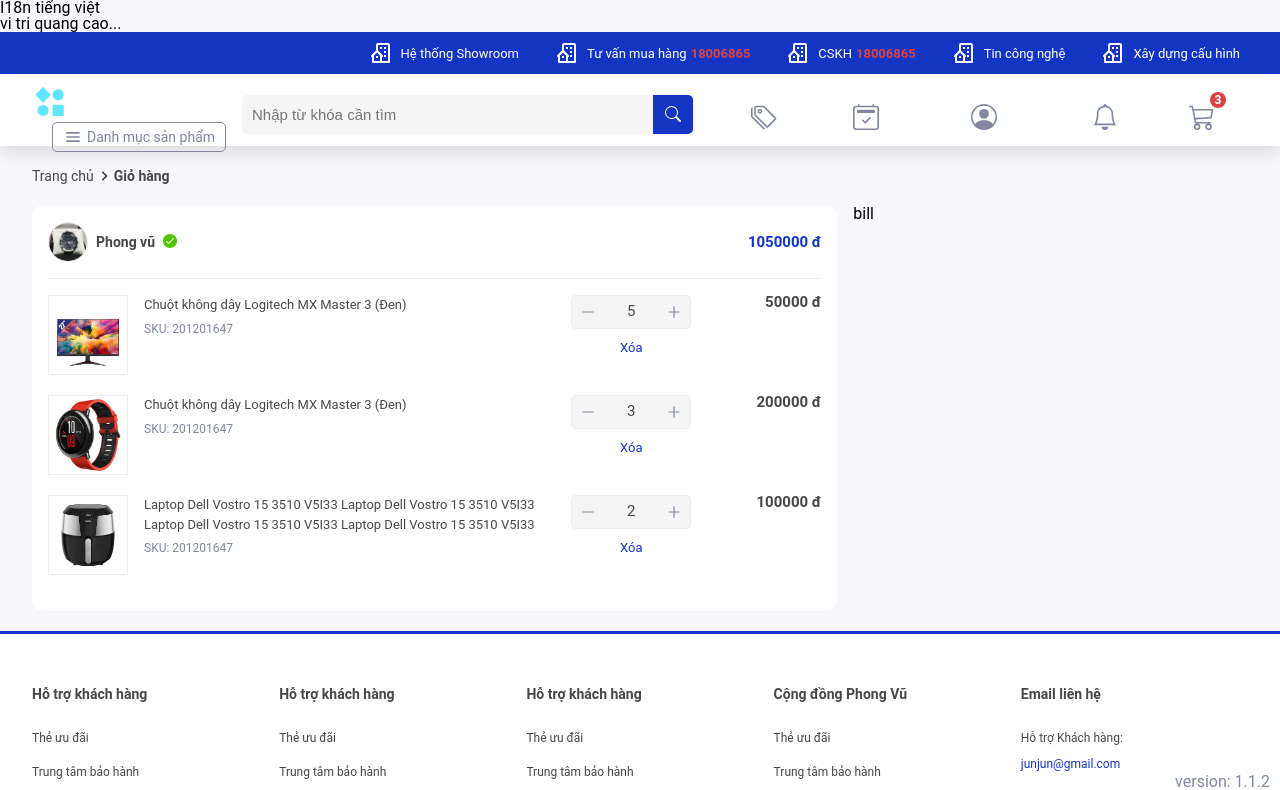
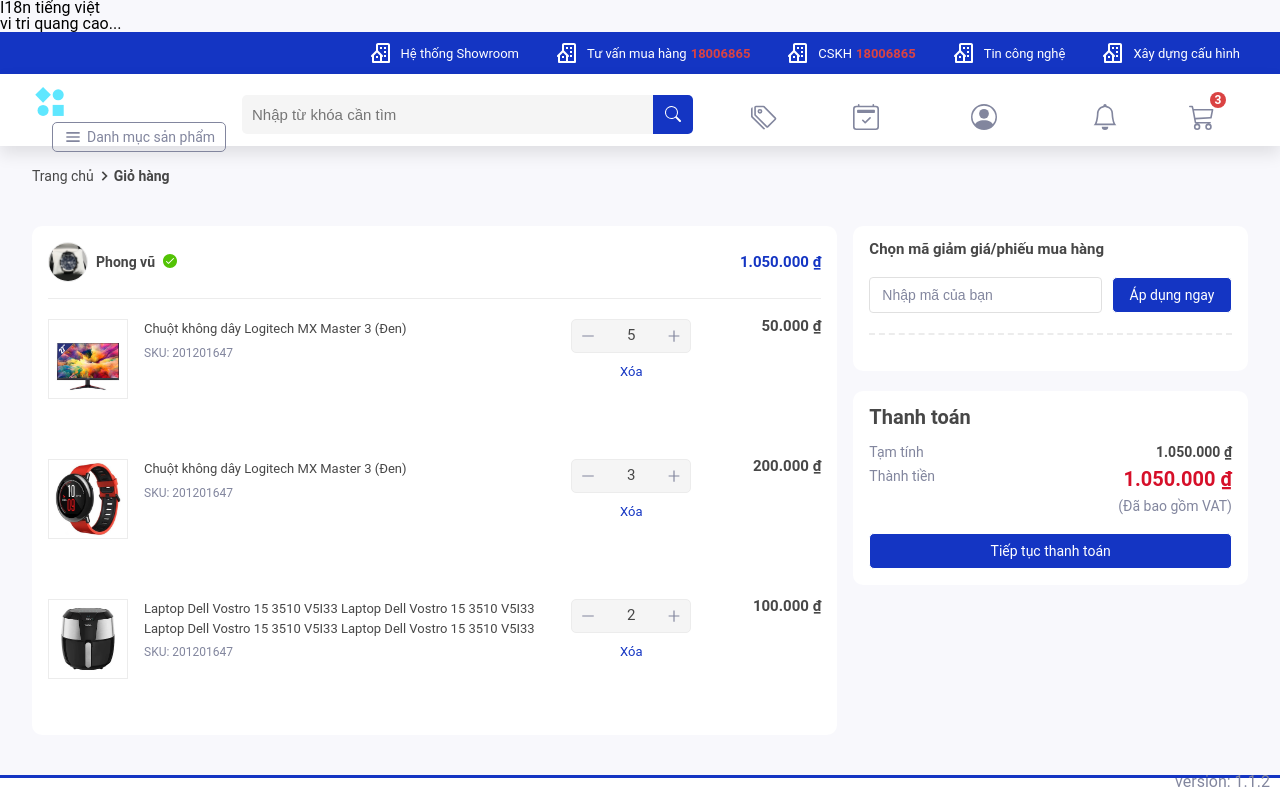
Before and after one commit to tranntuanduong/phongvu-clone, a Next.js app: page /cart in a window 1280 px wide. Shown: the top 790 px of the page. Built offline with nearby package versions, Linux system fonts and the light colour scheme.

Commit message:
update cart page

```diff
--- /dev/null
+++ b/src/components/Cart/CartCoupons/index.tsx
@@ -0,0 +1,44 @@
+import Button from '@components/Elements/Button';
+import Divider from '@components/Elements/Divider';
+import TextField from '@components/Form/TextField';
+import { colors } from '@theme/colors';
+import { fontSizes } from '@theme/fontSizes';
+import styled from 'styled-components';
+
+const CartCoupons = () => {
+  return (
+    <StyledCartCoupons>
+      <div className="title">Chọn mã giảm giá/phiếu mua hàng</div>
+      <div className="wrap">
+        <TextField placeholder="Nhập mã của bạn" />
+        <div className="btn">
+          <Button disiable>Áp dụng ngay</Button>
+        </div>
+      </div>
+      <Divider size='medium' type="dashed" margin="20px 0"/>
+    </StyledCartCoupons>
+  );
+};
+
+const StyledCartCoupons = styled.div`
+  & .title {
+    font-size: ${fontSizes.body1};
+    color: ${colors.text};
+    font-weight: 600;
+  }
+
+  & .wrap {
+    margin-top: 20px;
+    display: flex;
+
+    & input {
+      margin-right: 10px;
+    }
+
+    & .btn {
+      min-width: 120px;
+    }
+  }
+`;
+
+export default CartCoupons;
--- a/src/components/Cart/CartItem/index.tsx
+++ b/src/components/Cart/CartItem/index.tsx
@@ -1,14 +1,14 @@
-import QuantityButton from "@components/Elements/QuantityButton";
-import { colors } from "@theme/colors";
-import { fontSizes } from "@theme/fontSizes";
-import { Cart, CartContext, Item } from "contexts/CartContext";
-import { useContext } from "react";
-import styled from "styled-components";
-
+import QuantityButton from '@components/Elements/QuantityButton';
+import { colors } from '@theme/colors';
+import { fontSizes } from '@theme/fontSizes';
+import { Cart, CartContext, Item } from 'contexts/CartContext';
+import { useContext } from 'react';
+import styled from 'styled-components';
+import { formatCurrency } from 'utils';
 
 interface Props {
-  item: Item,
-  id: string
+  item: Item;
+  id: string;
 }
 
 const CartItem = (props: Props) => {
@@ -16,8 +16,8 @@
   const { handleChangeQuantityItem } = useContext(CartContext);
 
   const handleChangeQuantity = (number: number) => () => {
-    handleChangeQuantityItem(id, number)
-  }
+    handleChangeQuantityItem(id, number);
+  };
 
   return (
     <StyledCartItem>
@@ -30,14 +30,15 @@
         <QuantityButton quantity={item.quantity} handleChangeQuantity={handleChangeQuantity} />
         <div className="delete">Xóa</div>
       </div>
-      <div className="price">{item.price} đ</div>
+      <div className="price">{formatCurrency(item.price)}</div>
     </StyledCartItem>
-  )
-}
+  );
+};
 
 const StyledCartItem = styled.li`
   display: flex;
   margin-bottom: 20px;
+  padding: 20px 0;
   justify-content: space-between;
 
   & .thumb {
@@ -86,6 +87,6 @@
     cursor: pointer;
     user-select: none;
   }
-`
+`;
 
 export default CartItem;
--- /dev/null
+++ b/src/components/Cart/CartPayment/index.tsx
@@ -0,0 +1,70 @@
+import Button from '@components/Elements/Button';
+import { colors } from '@theme/colors';
+import { fontSizes } from '@theme/fontSizes';
+import styled from 'styled-components';
+import { formatCurrency } from 'utils';
+
+interface Props {
+  total: number;
+}
+
+const CartPayment = (props: Props) => {
+  const { total = 0 } = props;
+  return (
+    <StyledCartPayment>
+      <div className="title">Thanh toán</div>
+      <div className="wrap">
+        <div className="label">Tạm tính</div>
+        <div className="temp-price">{formatCurrency(total)}</div>
+      </div>
+      <div className="wrap">
+        <div className="label">Thành tiền</div>
+        <div className="price">{formatCurrency(total)}</div>
+      </div>
+      <div className="desc">(Đã bao gồm VAT)</div>
+      <div className="btn">
+        <Button>Tiếp tục thanh toán</Button>
+      </div>
+    </StyledCartPayment>
+  );
+};
+
+const StyledCartPayment = styled.div`
+  font-size: ${fontSizes.body2};
+  color: ${colors.textGrey};
+
+  & .title {
+    color: ${colors.text};
+    font-size: ${fontSizes.subtitle};
+    font-weight: 600;
+    padding-bottom: 8px;
+  }
+
+  & .wrap {
+    display: flex;
+    justify-content: space-between;
+    margin-top: 10px;
+
+    & .temp-price {
+      font-weight: 600;
+      color: ${colors.text};
+    }
+
+    & .price {
+      font-weight: 600;
+      color: ${colors.error};
+      font-size: ${fontSizes.subtitle};
+    }
+  }
+
+  & .desc {
+    text-align: end;
+    margin-top: 10px;
+  }
+
+  & .btn {
+    margin-top: 20px;
+  }
+`;
+
+export default CartPayment;
--- a/src/components/Elements/Button/index.tsx
+++ b/src/components/Elements/Button/index.tsx
@@ -12,6 +12,7 @@
   variant?: Variant;
   width?: string;
   onClick?: () => void;
+  disiable?: boolean;
 }
 
 const sizes: Record<string, string> = {
@@ -21,7 +22,7 @@
 };
 
 function Button(props: ButtonProps) {
-  const { size, bgColor, textColor, children, margin, variant, width, onClick } = props;
+  const { size, bgColor, textColor, children, margin, variant, width, onClick, ...rest } = props;
 
   const btnSize = size ? sizes[size] : '10px';
   const btnBgColor = bgColor ? bgColor : colors.primaryColor;
@@ -31,6 +32,7 @@
     return (
       <StyledOutLineButton
         onClick={onClick}
+        {...rest}
         theme={{
           size: btnSize,
           btnBgColor: btnBgColor,
@@ -51,7 +53,6 @@
         btnBgColor: btnBgColor,
         btnTextColor: btnTextColor,
         margin: margin,
-
         width: width,
       }}
     >
--- a/src/components/Elements/Divider/index.tsx
+++ b/src/components/Elements/Divider/index.tsx
@@ -6,6 +6,7 @@
 interface Props {
   size: size;
   margin?: string;
+  type?: 'solid' | 'dashed';
 }
 
 const sizeDefine = {
@@ -15,15 +16,15 @@
 };
 
 const Divider = (props: Props) => {
-  const { size, margin } = props;
+  const { size, margin, type = 'solid' } = props;
 
-  return <StyledDivider theme={{ borderWidth: sizeDefine[size], margin: margin }} />;
+  return <StyledDivider theme={{ borderWidth: sizeDefine[size], margin: margin, type: type }} />;
 };
 
 const StyledDivider = styled.div`
   width: 100%;
-  border-top: ${(props) => props.theme.borderWidth} solid ${colors.border};
-  margin: ${props => props.theme.margin ?? '8px 0'};
+  border-top: ${(props) => props.theme.borderWidth} ${(props) => props.theme.type} ${colors.border};
+  margin: ${(props) => props.theme.margin ?? '8px 0'};
 `;
 
 export default Divider;
--- a/src/pages/cart/index.tsx
+++ b/src/pages/cart/index.tsx
@@ -1,49 +1,50 @@
-import BreadCrumb from "@components/BreadCrumb";
-import CartItem from "@components/Cart/CartItem";
-import Divider from "@components/Elements/Divider";
-import Paper from "@components/Elements/Paper";
-import Section from "@components/Elements/Section";
-import VerifyIcon from "@components/SvgIcon/VerifyIcon";
-import { colors } from "@theme/colors";
-import { fontSizes } from "@theme/fontSizes";
-import { CartContext } from "contexts/CartContext";
-import Container from "layouts/container";
-import Grid from "layouts/Grid";
-import { useContext } from "react";
-import styled from "styled-components";
+import BreadCrumb from '@components/BreadCrumb';
+import CartCoupons from '@components/Cart/CartCoupons';
+import CartItem from '@components/Cart/CartItem';
+import CartPayment from '@components/Cart/CartPayment';
+import Divider from '@components/Elements/Divider';
+import Paper from '@components/Elements/Paper';
+import Section from '@components/Elements/Section';
+import VerifyIcon from '@components/SvgIcon/VerifyIcon';
+import { colors } from '@theme/colors';
+import { fontSizes } from '@theme/fontSizes';
+import { CartContext } from 'contexts/CartContext';
+import Container from 'layouts/container';
+import Grid from 'layouts/Grid';
+import { useContext } from 'react';
+import styled from 'styled-components';
+import { formatCurrency } from 'utils';
 
 const cartList = [
   {
-    thumb: "/access/products/manhinh/screen1.jpg",
-    name: "Chuột không dây Logitech MX Master 3 (Đen)",
-    sku: "201201647",
+    thumb: '/access/products/manhinh/screen1.jpg',
+    name: 'Chuột không dây Logitech MX Master 3 (Đen)',
+    sku: '201201647',
     price: 2490000,
     quantity: 1,
   },
   {
-    thumb: "/access/products/dongho/dongho1.jpg",
-    name: "Chuột không dây Logitech MX Master 3 (Đen)",
-    sku: "201201647",
+    thumb: '/access/products/dongho/dongho1.jpg',
+    name: 'Chuột không dây Logitech MX Master 3 (Đen)',
+    sku: '201201647',
     price: 2750000,
     quantity: 3,
-
   },
   {
-    thumb: "/access/products/giadung/giadung1.jpg",
-    name: "Laptop Dell Vostro 15 3510 V5I33 Laptop Dell Vostro 15 3510 V5I33 Laptop Dell Vostro 15 3510 V5I33 Laptop Dell Vostro 15 3510 V5I33",
-    sku: "201201647",
+    thumb: '/access/products/giadung/giadung1.jpg',
+    name: 'Laptop Dell Vostro 15 3510 V5I33 Laptop Dell Vostro 15 3510 V5I33 Laptop Dell Vostro 15 3510 V5I33 Laptop Dell Vostro 15 3510 V5I33',
+    sku: '201201647',
     price: 1900000,
     quantity: 2,
-  }
-]
+  },
+];
 const Cart = () => {
   const { cartList } = useContext(CartContext);
   let total = 0;
 
   Object.entries(cartList).forEach(([id, item]) => {
     total = total + item.price * item.quantity;
-  })
-
+  });
 
   return (
     <Container>
@@ -53,6 +54,7 @@
       <Section>
         <Grid container gap="16px">
           <Grid item sx={8}>
+            <Section>
               <Paper borderRadius="10px" padding="16px">
                 <StyledTotalHeader>
                   <div className="seller">
@@ -62,26 +64,34 @@
                       <VerifyIcon />
                     </div>
                   </div>
-                <div className="total-price">{total} đ</div>
+                  <div className="total-price">{formatCurrency(total)}</div>
                 </StyledTotalHeader>
-              <Divider size="small" margin="16px 0" />
+                <Divider size="small" margin="16px 0 0 0" />
                 <StyledCartList>
                   {Object.entries(cartList).map(([id, item], index) => (
                     <CartItem key={index} item={item} id={id} />
                   ))}
-
                 </StyledCartList>
               </Paper>
+            </Section>
           </Grid>
           <Grid item sx={4}>
-            bill
+            <Section>
+              <Paper borderRadius="10px" padding="16px">
+                <CartCoupons />
+              </Paper>
+            </Section>
+            <Section>
+              <Paper borderRadius="10px" padding="16px">
+                <CartPayment total={total} />
+              </Paper>
+            </Section>
           </Grid>
         </Grid>
       </Section>
     </Container>
-  )
-}
-
+  );
+};
 
 const StyledTotalHeader = styled.div`
   display: flex;
@@ -110,7 +120,7 @@
   }
 
   & .verify-icon {
-    color: ${colors.success}
+    color: ${colors.success};
   }
 
   & .total-price {
@@ -118,10 +128,8 @@
     font-size: ${fontSizes.body1};
     color: ${colors.primaryColor};
   }
-`
+`;
 
-const StyledCartList = styled.ul`
-
-`
+const StyledCartList = styled.ul``;
 
 export default Cart;
--- /dev/null
+++ b/src/utils/formatNumber.ts
@@ -0,0 +1,4 @@
+
+export const formatCurrency = (number: number) => {
+  return new Intl.NumberFormat('vi-VN', { style: 'currency', currency: 'VND' }).format(number);
+};
--- a/src/utils/index.ts
+++ b/src/utils/index.ts
@@ -1 +1,3 @@
-export * from './changePid'
+export * from './changePid';
+
+export * from './formatNumber';
```
Lines whose indentation alone changed are shown as unchanged.
